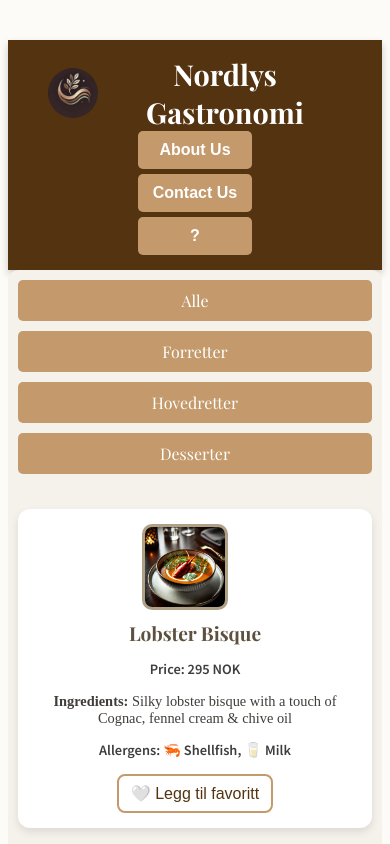
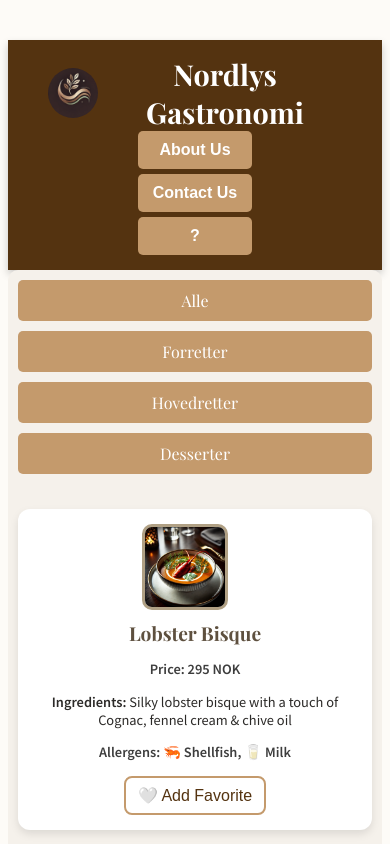
Before and after one commit to Marcus-Kodehode/React-project-one, a React (Vite) app: page / in a window 390 px wide. Shown: the top 844 px of the page. Built offline with nearby package versions, Linux system fonts and the light colour scheme.

Commit message:
Sendte kodene tilbake til plantasjen

```diff
--- a/src/assets/Dish.module.css
+++ b/src/assets/Dish.module.css
@@ -2,68 +2,99 @@
 .dishCard {
   display: flex;
   align-items: center;
-  background: #ffffff;
+  background: #ffffff; /* Hvit bakgrunn */
   padding: 20px;
   margin: 15px 0;
-  border-radius: 12px;
-  box-shadow: 0px 4px 8px rgba(0, 0, 0, 0.1);
+  border-radius: 12px; /* Runde kanter */
+  box-shadow: 0px 4px 8px rgba(0, 0, 0, 0.1); /* Myk skygge */
   transition: transform 0.2s ease-in-out;
 }
 
-/* 📌 Liten zoom-effekt */
+/* 📌 Zoom-effekt når man hovrer over en rett */
 .dishCard:hover {
   transform: scale(1.02);
-  background: #f3f1ed;
+  background: #f3f1ed; /* Lett beige for interaktiv effekt */
 }
 
-/* 📌 Bildet */
-.dishImage {
-  width: 100px;
-  height: 100px;
-  border-radius: 10px;
-  margin-right: 20px;
-  object-fit: cover;
-  border: 3px solid #b0a084;
+/* 📌 Favoritt-styling - Retter som er favoritter får en rød border */
+.favorite {
+  border: 3px solid #B22222; /* Rød kant */
+  box-shadow: 0px 4px 12px rgba(178, 34, 34, 0.3); /* Liten rød glød */
 }
 
-/* 📌 Tekst-container */
-.dishInfo {
-  flex: 1;
+/* 📌 Bildet av retten */
+.dishImage {
+  width: 100px; /* Fast bredde */
+  height: 100px; /* Fast høyde */
+  border-radius: 10px; /* Runde kanter */
+  margin-right: 20px; /* Avstand mellom bilde og tekst */
+  object-fit: cover; /* Sørger for at bildet fyller rammen */
+  border: 3px solid #b0a084; /* Gull-brun kant */
 }
 
-/* 📌 Rettsnavn */
+/* 📌 Tekstcontainer for retten */
+.dishInfo {
+  flex: 1; /* Fyller all tilgjengelig plass */
+}
+
+/* 📌 Navn på retten */
 .dishName {
-  font-family: "Playfair Display", serif;
+  font-family: "Playfair Display", serif; /* Elegant font */
   font-size: 1.6rem;
-  color: #5E503F;
+  color: #5E503F; /* Dyp brun farge */
   margin: 0 0 5px 0;
 }
 
-/* 📌 Ingredienser */
-.dishIngredients {
-  font-family: "Merriweather", serif;
+/* 📌 Beskrivelse av retten */
+.dishDescription {
+  font-family: "Merriweather", serif; /* Støttefont for brødtekst */
   font-size: 1rem;
-  color: #403D39;
+  color: #403D39; /* Mørk dempet brun */
   margin: 5px 0;
 }
 
 /* 📌 Pris og allergener */
 .dishPrice, .dishAllergens {
   font-size: 1rem;
-  color: #3D3D3D;
+  color: #3D3D3D; /* Mykere mørk grå */
   font-weight: bold;
 }
 
-/* 📌 Tilpasning for mobil */
+/* 📌 Favoritt-knapp */
+.favoriteButton {
+  background: none;
+  border: 2px solid #C49A6C; /* Gullbrun farge */
+  color: #543310;
+  font-size: 1rem;
+  padding: 8px 12px;
+  cursor: pointer;
+  border-radius: 8px;
+  transition: all 0.3s ease;
+}
+
+/* 📌 Favoritt-knapp: Hover-effekt */
+.favoriteButton:hover {
+  background: #C49A6C;
+  color: white;
+}
+
+/* 📌 Favoritt-knapp: Aktivert tilstand */
+.favoriteButton.active {
+  background: #B22222; /* Rød bakgrunn */
+  color: white;
+  font-weight: bold;
+}
+
+/* 📌 Responsiv tilpasning for mobil */
 @media (max-width: 768px) {
   .dishCard {
-      flex-direction: column;
+      flex-direction: column; /* Setter bildet over teksten */
       text-align: center;
       padding: 15px;
   }
 
   .dishImage {
-      width: 80px;
+      width: 80px; /* Gjør bildet litt mindre */
       height: 80px;
       margin-bottom: 10px;
   }
@@ -76,27 +107,3 @@
       font-size: 0.9rem;
   }
 }
-
-/* 📌 Favoritt-knapp */
-.favoriteButton {
-  background: none;
-  border: 2px solid #C49A6C;
-  color: #543310;
-  font-size: 1rem;
-  padding: 8px 12px;
-  cursor: pointer;
-  border-radius: 8px;
-  transition: all 0.3s ease;
-}
-
-/* 📌 Favoritt-effekter */
-.favoriteButton:hover {
-  background: #C49A6C;
-  color: white;
-}
-
-.favoriteButton.active {
-  background: #C49A6C;
-  color: white;
-  font-weight: bold;
-}
--- a/src/components/Dish.jsx
+++ b/src/components/Dish.jsx
@@ -13,30 +13,48 @@ const allergenIcons = {
 };
 
 function Dish({ id, title, price, ingredients, allergens, image }) {
-  // 📌 Henter favoritter fra localStorage når komponenten laster
-  const [favorites, setFavorites] = useState(() => {
-    const storedFavorites = localStorage.getItem("favorites");
-    return storedFavorites ? JSON.parse(storedFavorites) : [];
-  });
+  const [isFavorite, setIsFavorite] = useState(false);
 
-  // 📌 Sjekker om retten er favoritt
-  const isFavorite = favorites.includes(id);
+  // 📌 Henter lagrede favoritter fra localStorage ved lasting av siden
+  useEffect(() => {
+    let savedFavorites = JSON.parse(localStorage.getItem("favorites")) || [];
 
-  // 📌 Håndterer klikk på favoritt-knappen
+    // 🔎 Debug: Sjekker hva som faktisk er lagret i localStorage
+    console.log("Hentet fra localStorage:", savedFavorites);
+
+    // 📌 Sikrer at vi jobber med en gyldig liste
+    if (Array.isArray(savedFavorites) && savedFavorites.includes(id)) {
+      setIsFavorite(true);
+    }
+  }, [id]);
+
+  // 📌 Funksjon for å legge til/fjerne favoritter
   const toggleFavorite = () => {
+    let savedFavorites = JSON.parse(localStorage.getItem("favorites")) || [];
+
+    if (!Array.isArray(savedFavorites)) {
+      savedFavorites = []; // 📌 Sikrer at det er en array
+    }
+
     let updatedFavorites;
     if (isFavorite) {
-      updatedFavorites = favorites.filter((favId) => favId !== id);
+      updatedFavorites = savedFavorites.filter((favId) => favId !== id);
     } else {
-      updatedFavorites = [...favorites, id];
+      updatedFavorites = [...savedFavorites, id];
     }
-    setFavorites(updatedFavorites);
-    localStorage.setItem("favorites", JSON.stringify(updatedFavorites)); // 📌 Lagrer i localStorage
+
+    // 📌 Lagre oppdatert favoritt-liste i localStorage
+    localStorage.setItem("favorites", JSON.stringify(updatedFavorites));
+
+    // 🔎 Debug: Logger oppdatert liste for å verifisere
+    console.log("Oppdaterte favoritter:", updatedFavorites);
+
+    setIsFavorite(!isFavorite);
   };
 
   return (
-    <div className={styles.dishCard}> {/* 📌 Hovedcontainer for retten */}
-      <img src={image} alt={title} className={styles.dishImage} /> {/* 📌 Bilde av retten */}
+    <div className={`${styles.dishCard} ${isFavorite ? styles.favorite : ""}`}>
+      <img src={image} alt={title} className={styles.dishImage} />
       <div className={styles.dishInfo}>
         <h3 className={styles.dishName}>{title}</h3>
         <p className={styles.dishPrice}><strong>Price:</strong> {price}</p>
@@ -44,16 +62,16 @@ function Dish({ id, title, price, ingredients, allergens, image }) {
         {allergens.length > 0 && (
           <p className={styles.dishAllergens}>
             <strong>Allergens:</strong>{" "}
-            {allergens.map(allergen => `${allergenIcons[allergen] || ""} ${allergen}`).join(", ")}
+            {allergens.map((allergen) => `${allergenIcons[allergen] || ""} ${allergen}`).join(", ")}
           </p>
         )}
 
         {/* 📌 Favoritt-knapp */}
         <button
+          onClick={toggleFavorite}
           className={`${styles.favoriteButton} ${isFavorite ? styles.active : ""}`}
-          onClick={toggleFavorite}
         >
-          {isFavorite ? "❤️ Favoritt" : "🤍 Legg til favoritt"}
+          {isFavorite ? "❤️ Remove Favorite" : "🤍 Add Favorite"}
         </button>
       </div>
     </div>
```
